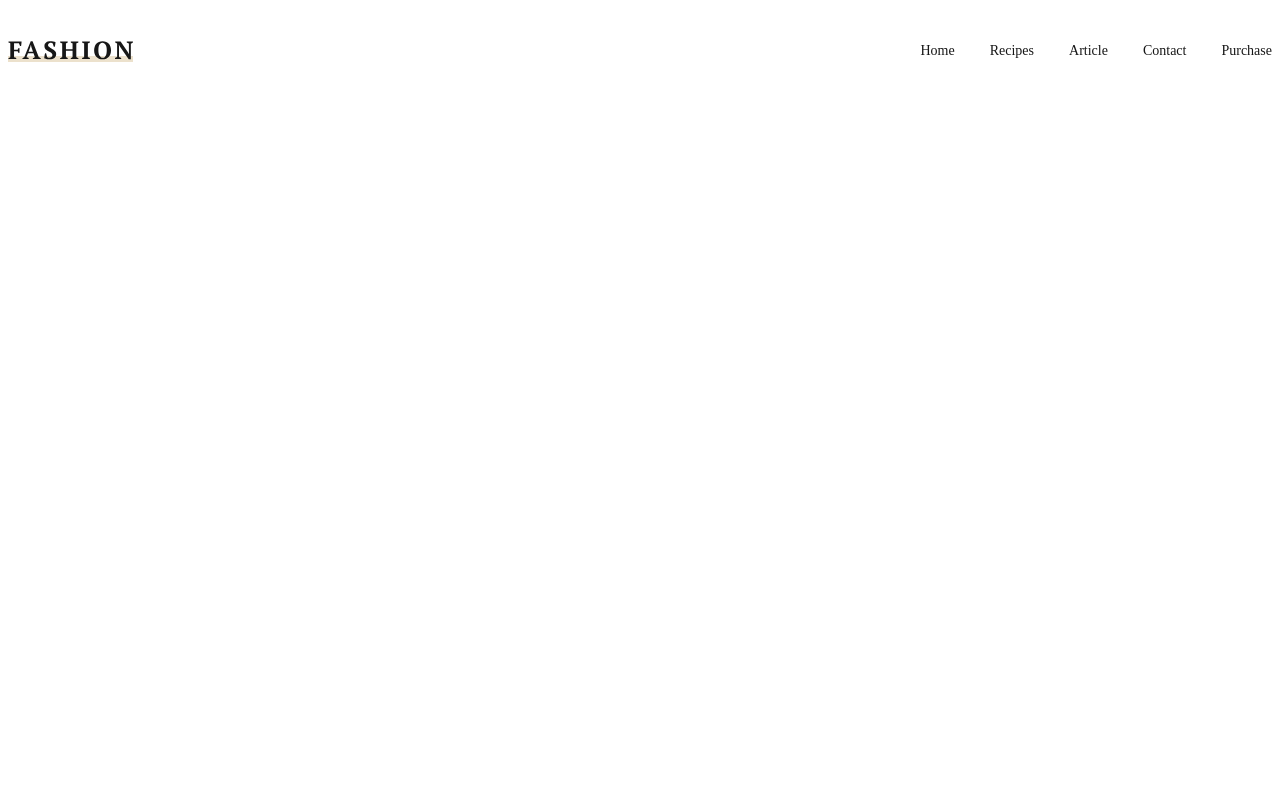
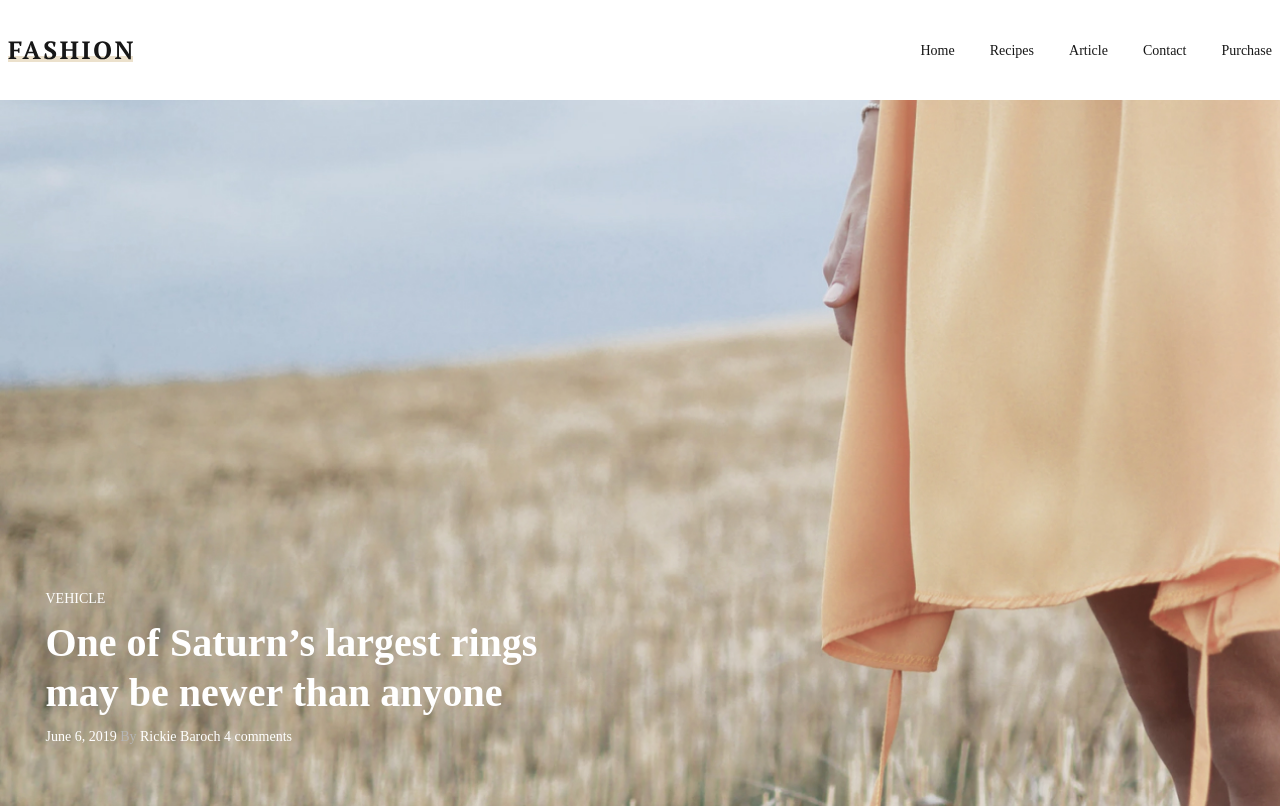
Before and after one commit to Andriikryl/FASHION, a plain HTML site: page index.html in a window 1280 px wide. Drawn offline with Linux system fonts and the light colour scheme.

Commit message:
feat[main]

```diff
--- /dev/null
+++ b/css/_main.scss
@@ -0,0 +1,40 @@
+.main{
+    background-image: url(../images/main/bg.jpg);
+    background-size: cover;
+    background-repeat: no-repeat;
+    .main__box{
+        display: flex;
+        flex-direction: column;
+        padding-block: 490px 60px;
+        .main__box-titel{
+            font-family: 'PT Sans';
+            font-style: normal;
+            font-weight: 400;
+            font-size: 14px;
+            line-height: 18px;
+            text-transform: uppercase;
+            color: #FFFFFF;
+            padding-block-end: 10px;
+        }
+        .main__box-info{
+            font-family: 'PT Serif';
+            font-style: normal;
+            font-weight: 700;
+            font-size: 40px;
+            line-height: 50px;
+            color: #FFFFFF;
+            padding-block-end: 10px;
+        }
+        .main__box-info-date{
+            font-family: 'PT Serif';
+            font-style: normal;
+            font-weight: 400;
+            font-size: 14px;
+            line-height: 18px;
+            color: hsla(0, 0%, 100%, 1);
+            span{
+                color: hsla(0, 0%, 71%, 1);
+            }
+        }
+    }
+}
--- a/css/_modulas.scss
+++ b/css/_modulas.scss
@@ -1,5 +1,5 @@
 .container{
-    $max-width: 1250px;
+    $max-width: 1189px;
     $padding: 1rem;
     width: min($max-width, 100% - $padding);
     margin-inline: auto;
--- a/css/style.scss
+++ b/css/style.scss
@@ -1,3 +1,4 @@
 @use './reset';
 @use './modulas';
 @use './header';
+@use './main';
--- a/index.html
+++ b/index.html
@@ -8,6 +8,7 @@
     <link rel="stylesheet" href="css/style.css">
 </head>
 <body>
+
     <header class="header">
         <div class="container-header">
             <div class="header__box">
@@ -42,6 +43,15 @@
         </div>
     </header>
 
+    <section class="main">
+        <div class="container">
+            <div class="main__box">
+                <h1 class="main__box-titel">Vehicle</h1>
+                <p class="main__box-info">One of Saturn’s largest rings <br> may be newer than anyone</p>
+                <p class="main__box-info-date">June 6, 2019  <span>By</span> Rickie Baroch    4 comments</p>
+            </div>
+        </div>
+    </section>
 
 
 
```
Also changed, not shown: css/style.css, images/main/bg.jpg (added), 3 other files.
